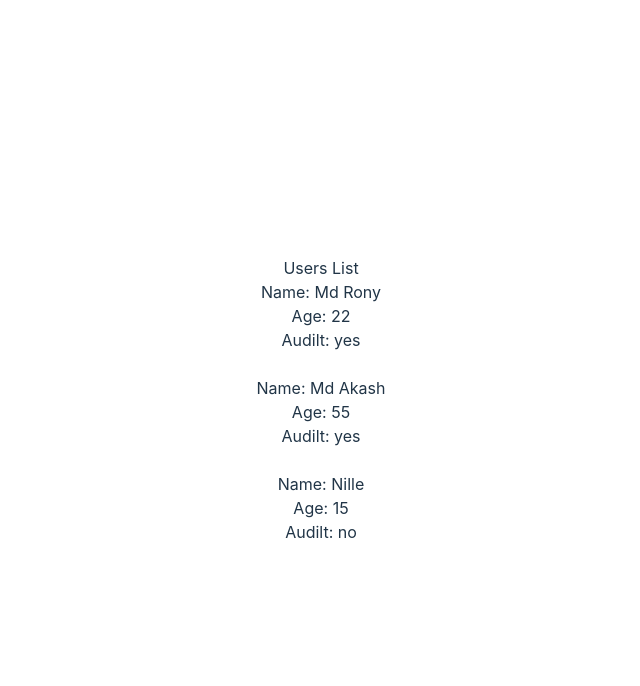
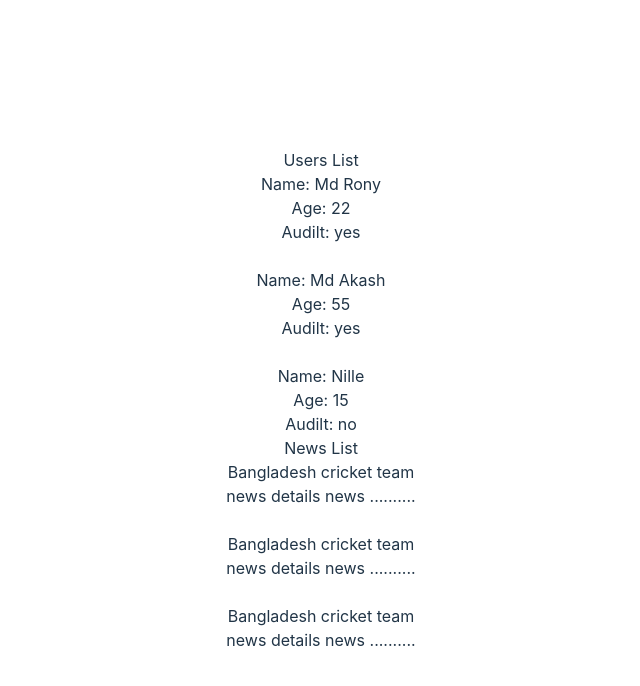
Before and after one commit to Tawhidul3233/1st-react-app-with-ts, a React (Vite) app: page / in a window 1280 px wide. Shown: the top 686 px of the page, without its empty margins (319-959 px from the left). Built offline with nearby package versions, Linux system fonts and the light colour scheme.

Commit message:
add news example

```diff
--- a/src/App.tsx
+++ b/src/App.tsx
@@ -3,14 +3,19 @@ import reactLogo from './assets/react.svg'
 import viteLogo from '/vite.svg'
 import './App.css'
 import Users from './secation/Users'
+import NewsList from './secation/NewsList'
 
 function App() {
-  const [count, setCount] = useState(0)
 
   return (
     <>
       <div >
-        <Users> </Users>
+        <div>
+          <Users> </Users>
+        </div>
+        <div >
+          <NewsList  > </NewsList>
+        </div>
       </div>
     </>
   )
--- /dev/null
+++ b/src/components/News.tsx
@@ -0,0 +1,12 @@
+import React from 'react';
+
+const News = ({title, details}:{title: string; details:string}) => {
+  return (
+    <div>
+      <h2 className=' font-semibold'> {title} </h2>
+      <p> {details} </p>
+    </div>
+  );
+};
+
+export default News;
--- /dev/null
+++ b/src/secation/NewsList.tsx
@@ -0,0 +1,17 @@
+import React from 'react';
+import News from '../components/News';
+
+const NewsList = () => {
+  return (
+    <div>
+      <h2 className=' mt-5 font-bold text-3xl underline' > News List </h2>
+      <div>
+        <News title='Bangladesh cricket team'  details='news details news ..........'> </News> <br />
+        <News title='Bangladesh cricket team'  details='news details news ..........'> </News> <br />
+        <News title='Bangladesh cricket team'  details='news details news ..........'> </News>
+      </div>
+    </div>
+  );
+};
+
+export default NewsList;
```
Also changed, not shown: src/components/User.tsx (+6 -4 lines).
